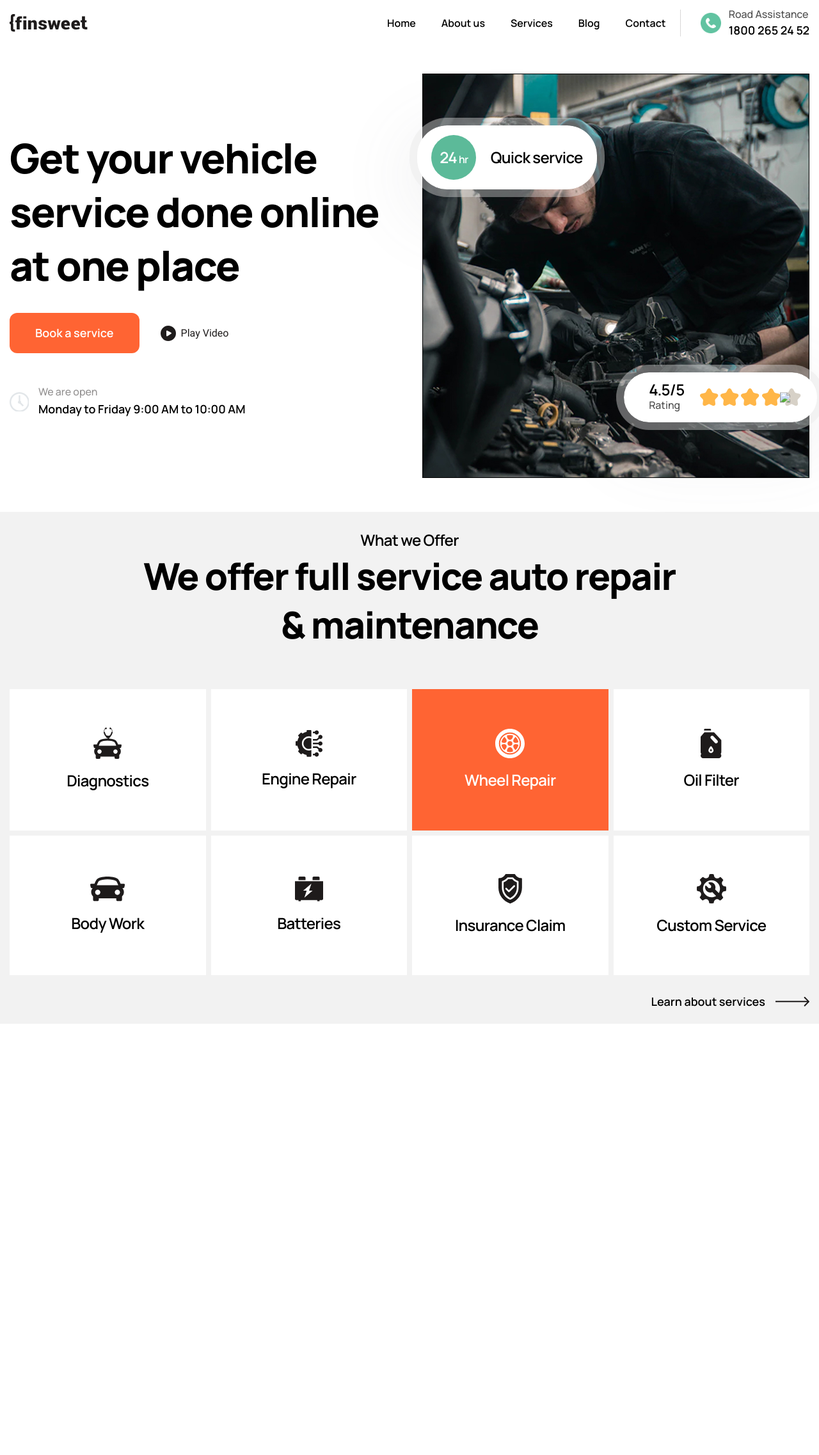
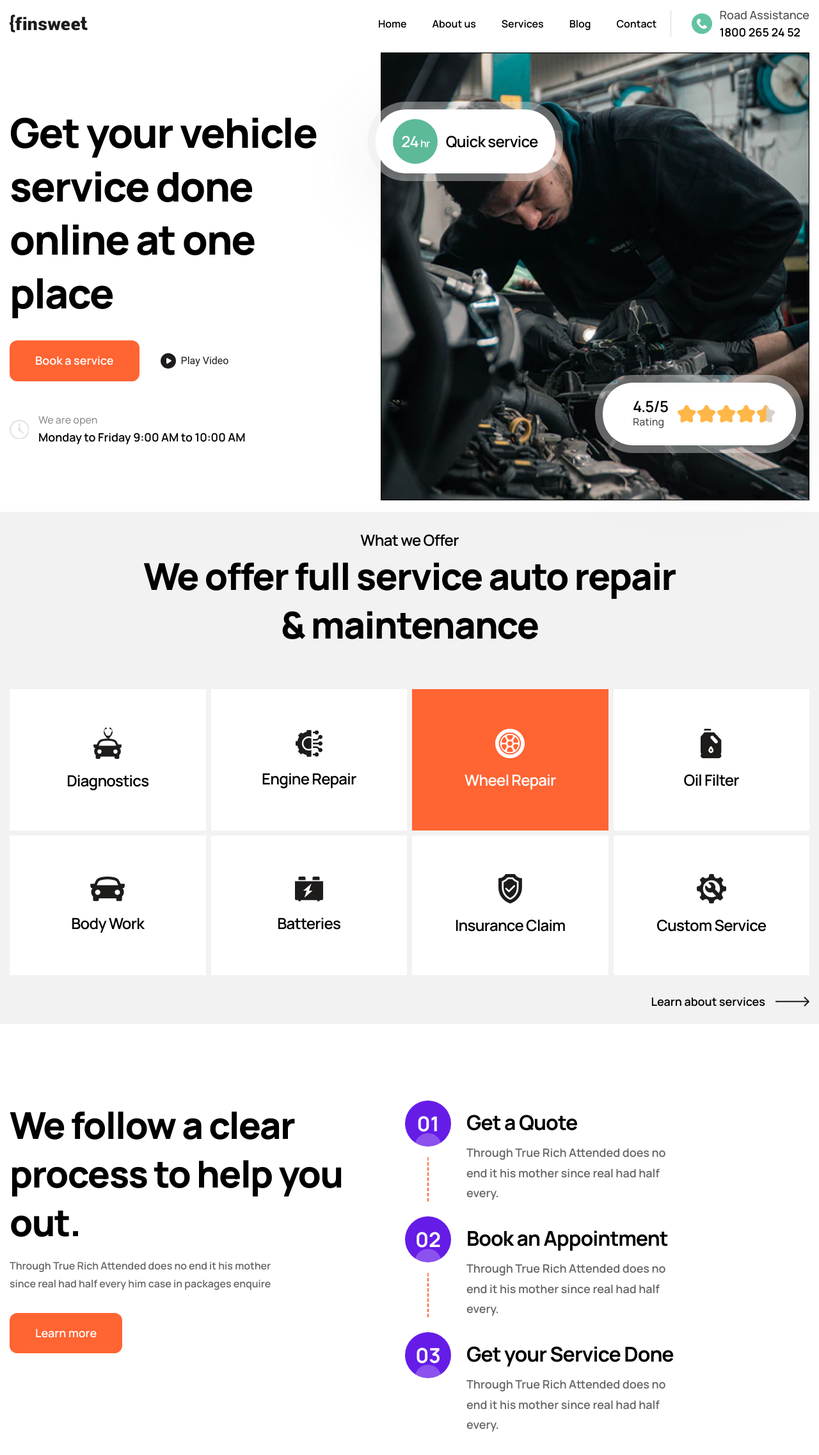
Before and after one commit to kuksikabi/petprojectmechaniks, a plain HTML site: page index.html in a window 1280 px wide. Shown: the whole page at 64% size. Before the commit the page ends 1600 px from the top, so only its background shows below. Drawn offline with Linux system fonts and the light colour scheme; files whose address does not match are found by name.

Commit message:
Внёс некие помарки, сделал 3 страничку

```diff
--- a/css/style.css
+++ b/css/style.css
@@ -42,10 +42,27 @@
      transform: scale(1.05);
  }
 
+ .subtitle {
+     font-size: 1.5rem;
+     font-weight: 600;
+     line-height: 150%;
+     letter-spacing: -0.03em;
+ }
+
+ .title {
+     font-weight: 800;
+     font-size: 3.625rem;
+     line-height: 131%;
+     letter-spacing: -0.03em;
+     max-width: 850px;
+     text-align: center;
+     min-width: 400px;
+ }
+
  /* ------------------------------ */
 
  .header {
-     font-size: 16px;
+     font-size: 1rem;
      height: 100vh;
      display: flex;
      flex-direction: column;
@@ -114,7 +131,7 @@
  .header__assistance-info {
      line-height: 1.5;
      font-weight: 600;
-     font-size: 18px;
+     font-size: 1.125rem;
  }
 
  .header__assistance-info a {
@@ -129,7 +146,7 @@
      line-height: 1.5;
      font-weight: 500;
      opacity: 70%;
-     font-size: 16px;
+     font-size: 1.125rem;
  }
 
  /* ------------------top закончили */
@@ -150,10 +167,11 @@
      justify-content: center;
      align-items: flex-start;
      min-width: 550px;
+     margin-right: 30px;
  }
 
  .header__title {
-     font-size: 4em;
+     font-size: 4rem;
      font-weight: 800;
      line-height: 131%;
      letter-spacing: -0.03em;
@@ -211,7 +229,7 @@
 
  .header__worktime-info {
      font-weight: 600;
-     font-size: 18px;
+     font-size: 1.125rem;
      line-height: 175%;
  }
 
@@ -224,6 +242,16 @@
 
  .header__images {
      position: relative;
+     width: 100%;
+
+     height: 100%;
+ }
+
+ .header__images>img.header__images-main {
+
+     height: 100%;
+     width: 100%;
+     object-fit: cover;
  }
 
  .header__images-main {}
@@ -231,8 +259,11 @@
  .block {
      border: 12px solid rgba(225, 225, 225, 0.43);
      border-radius: 59px;
-     width: 305px;
-     height: 124px;
+     max-width: 305px;
+     width: 50%;
+     min-width: 170px;
+     height: auto;
+     padding: 15px;
      box-shadow: 0 28px 118px 0 rgba(109, 108, 115, 0.12);
      background: linear-gradient(174deg, #fff 0%, #fff 100%);
      background-clip: padding-box;
@@ -240,7 +271,7 @@
 
  .header__images-service {
      font-weight: 600;
-     font-size: 24px;
+     font-size: clamp(14px, 2vw, 24px);
      line-height: 150%;
      letter-spacing: -0.03em;
      position: absolute;
@@ -250,10 +281,12 @@
      justify-content: space-evenly;
      align-items: center;
 
+
+
  }
 
  .service__time {
-     content: "24 hr";
+
      width: 70px;
      height: 70px;
      background-color: #5CBA99;
@@ -263,19 +296,20 @@
      align-items: center;
      justify-content: center;
      gap: 3px;
+     min-width: 70px;
 
  }
 
  .service__time--hours {
      font-weight: 600;
-     font-size: 24px;
+     font-size: 1.5rem;
      line-height: 150%;
      letter-spacing: -0.03em;
  }
 
  .service__time--word {
      font-weight: 600;
-     font-size: 16px;
+     font-size: 1rem;
      line-height: 175%;
      position: relative;
      top: 4%;
@@ -284,8 +318,9 @@
 
 
  .header__images-rating--block {
-     width: 326px;
-     height: 102px;
+     max-width: 326px;
+     height: auto;
+     padding: 25px;
      display: flex;
      justify-content: space-evenly;
      align-items: center;
@@ -294,16 +329,25 @@
      left: 50%;
  }
 
- .star__items {
+ .star-box {
      position: relative;
+     display: flex;
+     justify-content: center;
+     align-items: center;
+     gap: 2px;
  }
 
- .star__item:nth-child(6) {
+ .star-box__item:nth-child(5) {
+     position: relative;
+     clip-path: inset(0 50% 0 0);
+     z-index: 2;
+ }
+
+ .star-box__item:nth-child(6) {
      position: absolute;
-     z-index: 1;
-     left: 79.3%;
-     top: 50%;
-     transform: translateY(-49%);
+     left: 81%;
+     top: 0;
+     z-index: 0;
  }
 
  .rating__text {
@@ -312,17 +356,18 @@
      justify-content: space-between;
      line-height: 150%;
      padding-left: 15px;
+     margin-right: 8px;
  }
 
  .header__score {
      font-weight: 600;
-     font-size: 24px;
+     font-size: clamp(1rem, 2vw, 1.5rem);
      letter-spacing: -0.03em;
  }
 
  .header__ratetxt {
      font-weight: 500;
-     font-size: 16px;
+     font-size: 1rem;
      opacity: 70%;
  }
 
@@ -358,7 +403,7 @@
      margin: auto 0;
  }
 
- .offer__title {
+ .offer__heading {
      display: flex;
      align-items: center;
      justify-content: center;
@@ -366,22 +411,6 @@
      margin-bottom: 4rem;
  }
 
- .offer__title-offer {
-     font-size: 1.5rem;
-     font-weight: 600;
-     line-height: 150%;
-     letter-spacing: -0.03em;
- }
-
- .offer__title-info {
-     font-weight: 800;
-     font-size: 3.625rem;
-     line-height: 131%;
-     letter-spacing: -0.03em;
-     max-width: 850px;
-     text-align: center;
-     min-width: 400px;
- }
 
  .offer__grid {
      display: grid;
@@ -405,14 +434,17 @@
      letter-spacing: -0.03em;
      transition: all 0.3s;
  }
-.offer__grid-item:hover{
+
+ .offer__grid-item:hover {
      transform: scale(1.02);
      color: #504e4e98
  }
+
  .offer__grid-item:nth-child(3) {
      background-color: #FF6433;
      color: #fff;
  }
+
  .offer__grid-item:nth-child(3):hover {
      background-color: #FF6433;
      color: #504e4e98
@@ -427,7 +459,122 @@
      font-size: 1.125rem;
      transition: all .3s;
  }
+
  /* color: #504e4e98; */
  .offer__row:hover {
      color: #504e4e98;
  }
+
+ /* -=========================- */
+ .process__inner {
+     padding: 120px 200px 136px 0;
+     display: flex;
+     justify-content: space-between;
+ }
+
+ .process__info {
+     display: flex;
+     justify-content: flex-start;
+     align-items: flex-start;
+     flex-direction: column;
+     max-width: 524px;
+     margin-right: 20px;
+ }
+
+ .process__title {
+
+     text-align: start;
+     margin-bottom: 16px;
+ }
+
+ .process__subtitle {
+     font-weight: 600;
+     font-size: 1rem;
+     line-height: 175%;
+     opacity: 0.6;
+     margin-bottom: 32px;
+     max-width: 420px;
+     width: 100%;
+ }
+
+ .process__list {
+     max-width: 432px;
+     width: 100%;
+     display: flex;
+     flex-direction: column;
+
+ }
+
+ .process__item {
+     display: flex;
+
+     gap: 24px;
+ }
+
+ .process__visual {
+     width: 72px;
+     display: flex;
+     flex-direction: column;
+     flex-shrink: 0;
+     align-items: center;
+     overflow: hidden;
+ }
+
+ .process__circle {
+     width: 72px;
+     height: 72px;
+     background-color: #661CE7;
+     border-radius: 50%;
+     display: flex;
+     justify-content: center;
+     align-items: center;
+     color: #fff;
+     font-weight: 700;
+     font-size: 2rem;
+     line-height: 75%;
+     position: relative;
+ }
+
+ .process__circle::after {
+     content: "";
+     position: absolute;
+     bottom: -29%;
+     /* Сдвигаем вниз */
+     left: 50%;
+     transform: translateX(-50%);
+     width: 42px;
+     height: 42px;
+     border-radius: 100%;
+     background-color: rgba(255, 255, 255, 0.24);
+ }
+
+
+
+ .process__line {
+     flex-grow: 1;
+    margin-top: 16px;
+    margin-bottom: 22px;
+ }
+.process__line--last{
+    visibility: hidden;
+    margin-bottom: 0;
+}
+ .process__content {
+    padding-top: 10px;
+ }
+
+ .process__content-title {
+
+     font-weight: 700;
+     font-size: 2rem;
+     line-height: 150%;
+     letter-spacing: -0.03em;
+     margin-bottom: 8px;
+ }
+
+ .process__content-desc {
+     font-weight: 600;
+     font-size: 1.125rem;
+     line-height: 175%;
+     opacity: 0.6;
+ }
--- a/index.html
+++ b/index.html
@@ -1,6 +1,5 @@
 <!doctype html>
 <html lang="en">
-
   <head>
     <meta charset="UTF-8" />
     <meta name="viewport" content="width=device-width, initial-scale=1.0" />
@@ -58,24 +57,37 @@
             <div class="header__body-inner">
               <div class="header__main">
                 <div class="header__content">
-                                <h1 class="header__title">Get your vehicle service done online at one place</h1>
+                  <h1 class="header__title">
+                    Get your vehicle service done online at one place
+                  </h1>
                   <div class="header__buttons">
-
-                                    <a class="header__buttons-service button" href="#">Book a service</a>
+                    <a class="header__buttons-service button" href="#"
+                      >Book a service</a
+                    >
 
                     <a class="header__buttons-video" href="#">
-                                        <svg width="24" height="24" viewBox="0 0 24 24" fill="none" xmlns="http://www.w3.org/2000/svg">
-  <path d="M0 12C0 5.37258 5.37258 0 12 0C18.6274 0 24 5.37258 24 12C24 18.6274 18.6274 24 12 24C5.37258 24 0 18.6274 0 12Z" fill="#1E1B1B"/>
-  <path d="M8.99268 13.7144V10.18C8.99268 8.67335 8.99268 7.92001 9.48339 7.62962C9.97411 7.33922 10.6345 7.70177 11.9552 8.42688L14.9846 10.0901C16.3231 10.8249 16.9924 11.1924 17.0071 11.7668C17.0218 12.3412 16.3722 12.7424 15.0731 13.5448L12.0437 15.416C10.6936 16.2499 10.0185 16.6668 9.50559 16.3807C8.99268 16.0947 8.99268 15.3012 8.99268 13.7144Z" fill="white"/>
-</svg> <span class="videoo">Play Video</span>
+                      <svg
+                        width="24"
+                        height="24"
+                        viewBox="0 0 24 24"
+                        fill="none"
+                        xmlns="http://www.w3.org/2000/svg"
+                      >
+                        <path
+                          d="M0 12C0 5.37258 5.37258 0 12 0C18.6274 0 24 5.37258 24 12C24 18.6274 18.6274 24 12 24C5.37258 24 0 18.6274 0 12Z"
+                          fill="#1E1B1B"
+                        />
+                        <path
+                          d="M8.99268 13.7144V10.18C8.99268 8.67335 8.99268 7.92001 9.48339 7.62962C9.97411 7.33922 10.6345 7.70177 11.9552 8.42688L14.9846 10.0901C16.3231 10.8249 16.9924 11.1924 17.0071 11.7668C17.0218 12.3412 16.3722 12.7424 15.0731 13.5448L12.0437 15.416C10.6936 16.2499 10.0185 16.6668 9.50559 16.3807C8.99268 16.0947 8.99268 15.3012 8.99268 13.7144Z"
+                          fill="white"
+                        />
+                      </svg>
+                      <span class="videoo">Play Video</span>
                     </a>
-
                   </div>
 
-
                   <div class="header__worktime">
-
-                                    <h2 class="header__worktime-title">We are open </h2>
+                    <h2 class="header__worktime-title">We are open</h2>
 
                     <div class="header__worktime-info">
                       <p>Monday to Friday 9:00 AM to 10:00 AM</p>
@@ -84,30 +96,61 @@
                 </div>
 
                 <div class="header__images">
-                                <img class="header__images-main" src="img/firstslide/Image.jpg">
-                                <div class="header__images-service block ">
+                  <img
+                    class="header__images-main"
+                    src="img/firstslide/Image.jpg"
+                  />
+                  <div class="header__images-service block">
                     <div class="service__time">
                       <span class="service__time--hours">24</span>
                       <span class="service__time--word">hr</span>
                     </div>
                     <span class="service__time--quick">Quick service</span>
                   </div>
-                                <div class=" header__images-rating block header__images-rating--block ">
-                                    <div class="rating__text ">
-                                        <p class="header__score ">4.5/5</p>
-                                        <p class="header__ratetxt ">Rating</p>
+                  <div
+                    class="header__images-rating block header__images-rating--block"
+                  >
+                    <div class="rating__text">
+                      <p class="header__score">4.5/5</p>
+                      <p class="header__ratetxt">Rating</p>
                     </div>
-                                    <div class="star__items ">
-                                        <img class="star__item " src="/img/firstslide/Star 1.svg " alt=" ">
-                                        <img class="star__item " src="/img/firstslide/Star 1.svg " alt=" ">
-                                        <img class="star__item " src="/img/firstslide/Star 1.svg " alt=" ">
-                                        <img class="star__item " src="/img/firstslide/Star 1.svg " alt=" ">
-                                        <img class="star__item " src="/img/firstslide/Star 5.svg " alt=" ">
-                                        <img class="star__item " src="/img/firstslide/Star 5 Yellow.svg " alt=" ">
+                    <div class="rating-box">
+                      <div class="star-box">
+                        <img
+                          class="star-box__item"
+                          src="img/firstslide/Star 1.svg"
+                          alt=""
+                        />
+                        <img
+                          class="star-box__item"
+                          src="img/firstslide/Star 1.svg"
+                          alt=""
+                        />
+                        <img
+                          class="star-box__item"
+                          src="img/firstslide/Star 1.svg"
+                          alt=""
+                        />
+                        <img
+                          class="star-box__item"
+                          src="img/firstslide/Star 1.svg"
+                          alt=""
+                        />
+                        <img
+                          class="star-box__item"
+                          src="img/firstslide/Star 1.svg"
+                          alt=""
+                        />
+                        <img
+                          class="star-box__item"
+                          src="img/firstslide/Star 5.svg"
+                          alt=""
+                        />
                       </div>
                     </div>
                   </div>
-
+                </div>
+              </div>
             </div>
           </div>
         </div>
@@ -117,59 +160,166 @@
           <div class="container container--offer">
             <div class="offer__inner">
               <div class="offer__main">
-                            <div class="offer__title">
-                                <h3 class="offer__title-offer">What we Offer</h3>
-                                <h2 class="offer__title-info">We offer full service auto repair & maintenance</h2>
+                <div class="offer__heading">
+                  <h3 class="offer__subtitle subtitle">What we Offer</h3>
+                  <h2 class="offer__title title">
+                    We offer full service auto repair & maintenance
+                  </h2>
                 </div>
                 <div class="offer__grid">
                   <a href="#" class="offer__grid-item">
-                                    <img class="offer__grid_icon" src="img/secondslide/icons/Icon(1).svg" alt="" >
-                                    <h3 class="offer__grid--title"> Diagnostics</h3>
+                    <img
+                      class="offer__grid-icon"
+                      src="img/secondslide/icons/Icon(1).svg"
+                      alt=""
+                    />
+                    <h3 class="offer__grid-title">Diagnostics</h3>
                   </a>
                   <a href="#" class="offer__grid-item">
-                                    <img class="offer__grid_icon" src="img/secondslide/icons/Icon(2).svg" alt="" >
-                                    <h3 class="offer__grid--title"> Engine Repair</h3>
+                    <img
+                      class="offer__grid-icon"
+                      src="img/secondslide/icons/Icon(2).svg"
+                      alt=""
+                    />
+                    <h3 class="offer__grid-title">Engine Repair</h3>
                   </a>
                   <a href="#" class="offer__grid-item">
-                                    <img class="offer__grid_icon" src="img/secondslide/icons/Icon(3).svg" alt="" >
-                                    <h3 class="offer__grid--title"> Wheel Repair</h3>
+                    <img
+                      class="offer__grid-icon"
+                      src="img/secondslide/icons/Icon(3).svg"
+                      alt=""
+                    />
+                    <h3 class="offer__grid-title">Wheel Repair</h3>
                   </a>
                   <a href="#" class="offer__grid-item">
-                                    <img class="offer__grid_icon" src="img/secondslide/icons/Icon(4).svg" alt="" >
-                                    <h3 class="offer__grid--title"> Oil Filter</h3>
+                    <img
+                      class="offer__grid-icon"
+                      src="img/secondslide/icons/Icon(4).svg"
+                      alt=""
+                    />
+                    <h3 class="offer__grid-title">Oil Filter</h3>
                   </a>
                   <a href="#" class="offer__grid-item">
-                                    <img class="offer__grid_icon" src="img/secondslide/icons/Icon(5).svg" alt="" >
-                                    <h3 class="offer__grid--title"> Body Work</h3>
+                    <img
+                      class="offer__grid-icon"
+                      src="img/secondslide/icons/Icon(5).svg"
+                      alt=""
+                    />
+                    <h3 class="offer__grid-title">Body Work</h3>
                   </a>
                   <a href="#" class="offer__grid-item">
-                                    <img class="offer__grid_icon" src="img/secondslide/icons/Icon(6).svg" alt="" >
-                                    <h3 class="offer__grid--title"> Batteries</h3>
+                    <img
+                      class="offer__grid-icon"
+                      src="img/secondslide/icons/Icon(6).svg"
+                      alt=""
+                    />
+                    <h3 class="offer__grid-title">Batteries</h3>
                   </a>
                   <a href="#" class="offer__grid-item">
-                                    <img class="offer__grid_icon" src="img/secondslide/icons/Icon(7).svg" alt="" >
-                                    <h3 class="offer__grid--title"> Insurance Claim</h3>
+                    <img
+                      class="offer__grid-icon"
+                      src="img/secondslide/icons/Icon(7).svg"
+                      alt=""
+                    />
+                    <h3 class="offer__grid-title">Insurance Claim</h3>
                   </a>
                   <a href="#" class="offer__grid-item">
-                                    <img class="offer__grid_icon" src="img/secondslide/icons/Icon(8).svg" alt="" >
-                                    <h3 class="offer__grid--title"> Custom Service</h3>
+                    <img
+                      class="offer__grid-icon"
+                      src="img/secondslide/icons/Icon(8).svg"
+                      alt=""
+                    />
+                    <h3 class="offer__grid-title">Custom Service</h3>
                   </a>
                 </div>
                 <a class="offer__row" href="#">
                   <span> Learn about services</span>
-                                <img class="offer__row-arrow" src="img/secondslide/icons/arrow.svg" alt="" >
+                  <img
+                    class="offer__row-arrow"
+                    src="img/secondslide/icons/arrow.svg"
+                    alt=""
+                  />
                 </a>
               </div>
             </div>
+          </div>
+        </section>
+        <section class="process">
+          <div class="container">
+            <div class="process__inner">
+              <div class="process__info">
+                <h2 class="process__title title">
+                  We follow a clear process to help you out.
+                </h2>
+                <p class="process__subtitle">
+                  Through True Rich Attended does no end it his mother since
+                  real had half every him case in packages enquire
+                </p>
+                <a class="process__button button" href="#">Learn more</a>
+              </div>
 
+              <ul class="process__list">
+                <li class="process__item">
+                  <div class="process__visual">
+                    <div class="process__circle">
+                        <span>01</span>
+                    </div>
+                    <div class="process__line">
+                        <img src="img/3 slide/Line(1).svg" alt="">
+                    </div>
+                  </div>
+
+                  <div class="process__content">
+                    <h3 class="process__content-title">Get a Quote</h3>
+                    <p class="process__content-desc">
+                      Through True Rich Attended does no end it his mother since
+                      real had half every.
+                    </p>
+                  </div>
+                </li>
+                <li class="process__item">
+                  <div class="process__visual">
+                    <div class="process__circle">
+                        <span>02</span>
+                    </div>
+                    <div class="process__line">
+                        <img src="img/3 slide/Line(1).svg" alt="">
+                    </div>
+                  </div>
+
+                  <div class="process__content">
+                    <h3 class="process__content-title">Book an Appointment</h3>
+                    <p class="process__content-desc">
+                      Through True Rich Attended does no end it his mother since
+                      real had half every.
+                    </p>
+                  </div>
+                </li>
+                <li class="process__item">
+                  <div class="process__visual">
+                    <div class="process__circle">
+                        <span>03</span>
+                    </div>
+                    <div class="process__line process__line--last">
+                        <img src="img/3 slide/Line(1).svg" alt="">
+                    </div>
+                  </div>
+
+                  <div class="process__content">
+                    <h3 class="process__content-title">Get your Service Done</h3>
+                    <p class="process__content-desc">
+                      Through True Rich Attended does no end it his mother since
+                      real had half every.
+                    </p>
+                  </div>
+                </li>
+              </ul>
+            </div>
           </div>
         </section>
       </main>
-        <footer>
-
-        </footer>
+      <footer></footer>
     </div>
   </body>
   <script src="js/main.js "></script>
-
 </html>
```
Also changed, not shown: img/3 slide/Line(1).svg (added), img/3 slide/cirlce/BG.svg (deleted), img/3 slide/cirlce/Circle.svg. Lines whose indentation alone changed are shown as unchanged.
